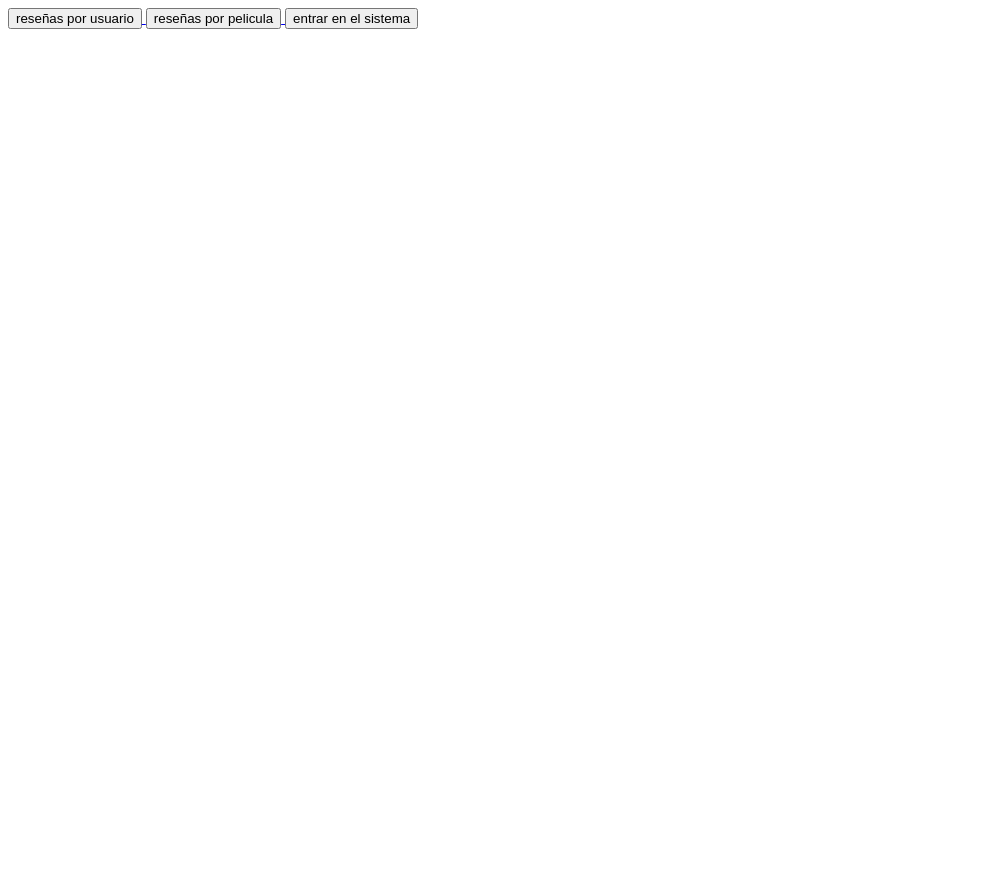
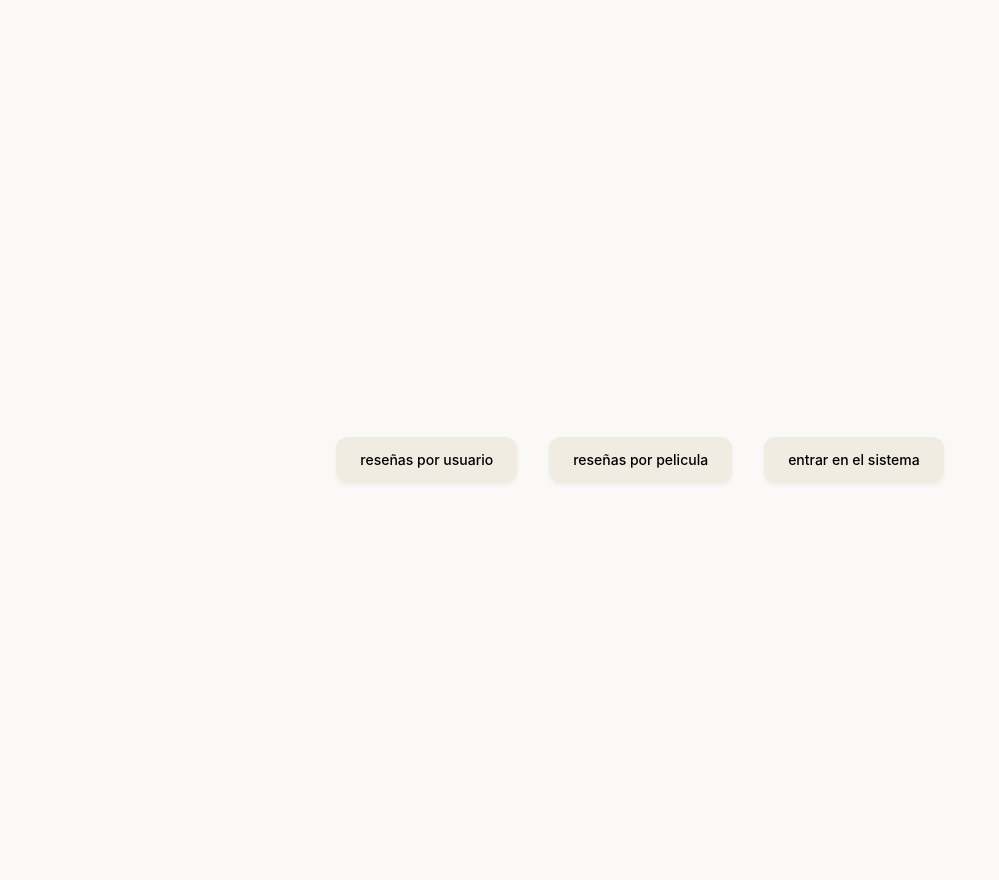
Before and after one commit to max1y0/ProgramacionIII, a Flask app: page / in a window 1280 px wide. Shown: the whole page, without its empty margins (0-999 px from the left). Run offline with Flask 3, Linux system fonts and the light colour scheme.

Commit message:
Agrego archivos css

```diff
--- /dev/null
+++ b/reviews/reviews_1/static/css/style.css
@@ -0,0 +1,176 @@
+/* Reset y configuración base */
+* {
+    margin: 0;
+    padding: 0;
+    box-sizing: border-box;
+}
+
+body {
+    font-family:
+        -apple-system, BlinkMacSystemFont, "Segoe UI", Roboto, "Helvetica Neue",
+        Arial, sans-serif;
+    background-color: #faf9f7;
+    color: #2d2d2d;
+    line-height: 1.6;
+}
+
+/* Contenedor del menú */
+.menu {
+    display: flex;
+    justify-content: center;
+    align-items: center;
+    gap: 16px;
+    padding: 24px;
+    margin: 20px auto;
+    max-width: 800px;
+    min-height: 100vh;
+    position: fixed;
+    top: 0;
+    left: 0;
+    right: 0;
+    z-index: 1000;
+}
+
+/* Reset para todos los botones HTML */
+button {
+    appearance: none;
+    -webkit-appearance: none;
+    -moz-appearance: none;
+    background: none;
+    border: none;
+    padding: 0;
+    margin: 0;
+    font: inherit;
+    outline: none;
+}
+
+/* Estilos para botones */
+.button {
+    background-color: #f0ece2;
+    color: #2d2d2d;
+    border: none;
+    border-radius: 12px;
+    padding: 12px 24px;
+    margin: 0 8px;
+    font-size: 14px;
+    font-weight: 500;
+    cursor: pointer;
+    transition: all 0.2s ease;
+    box-shadow: 0 2px 4px rgba(0, 0, 0, 0.05);
+}
+
+.button:hover {
+    background-color: #e8e0d1;
+    transform: translateY(-1px);
+    box-shadow: 0 4px 8px rgba(0, 0, 0, 0.08);
+}
+
+.button:active {
+    transform: translateY(0);
+    box-shadow: 0 2px 4px rgba(0, 0, 0, 0.05);
+}
+
+/* Contenedor de las tarjetas */
+.box {
+    max-width: 800px;
+    border: 1px solid #e8e0d1;
+    border-radius: 12px;
+    margin: 20px;
+    padding: 20px;
+    display: flex;
+    flex-direction: column;
+    gap: 20px;
+}
+
+.bigbox {
+    width: 100%;
+    min-height: 120px;
+    padding: 16px;
+    margin: 16px;
+    border: 1px solid #e8e0d1;
+    border-radius: 12px;
+    background-color: #ffffff;
+    font-family: inherit;
+    font-size: 14px;
+    color: #2d2d2d;
+    line-height: 1.5;
+    resize: vertical;
+    outline: none;
+    transition: all 0.2s ease;
+    box-shadow: 0 2px 4px rgba(0, 0, 0, 0.04);
+}
+
+.bigbox:focus {
+    border-color: #d4c5a9;
+    box-shadow: 0 4px 12px rgba(0, 0, 0, 0.08);
+}
+
+.bigbox::placeholder {
+    color: #9ca3af;
+    opacity: 0.7;
+}
+
+/* Estilos para las tarjetas */
+.card {
+    background-color: #ffffff;
+    border: 1px solid #e8e0d1;
+    border-radius: 16px;
+    padding: 24px;
+    margin: 16px;
+    box-shadow: 0 2px 8px rgba(0, 0, 0, 0.04);
+    transition: all 0.2s ease;
+}
+
+.card:hover {
+    box-shadow: 0 4px 16px rgba(0, 0, 0, 0.08);
+    border-color: #d4c5a9;
+}
+
+/* Título dentro de las tarjetas */
+.title {
+    font-size: 20px;
+    font-weight: 600;
+    color: #1a1a1a;
+    margin-bottom: 12px;
+    line-height: 1.3;
+}
+
+/* Párrafo de reseña */
+.review {
+    font-size: 14px;
+    color: #5a5a5a;
+    line-height: 1.5;
+    margin: 0;
+}
+
+/* Responsive para pantallas pequeñas */
+@media (max-width: 768px) {
+    .menu {
+        flex-wrap: wrap;
+        gap: 12px;
+        padding: 16px;
+    }
+
+    .button {
+        margin: 4px;
+        padding: 10px 20px;
+        font-size: 13px;
+    }
+
+    .box {
+        padding: 16px;
+        gap: 16px;
+    }
+
+    .card {
+        padding: 20px;
+    }
+
+    .title {
+        font-size: 18px;
+    }
+
+    .review {
+        font-size: 13px;
+    }
+}
--- a/reviews/reviews_1/templates/index.html
+++ b/reviews/reviews_1/templates/index.html
@@ -1,14 +1,22 @@
 <!doctype html>
 <html>
+    <link
+        rel="stylesheet"
+        type="text/css"
+        href="{{ url_for('static',filename='css/style.css') }}"
+    />
+
     <body>
-        <a href="{{ url_for('user_reviews')}}">
+        <div class="menu">
+            <a class="button" href="{{ url_for('user_reviews')}}">
                 <button>reseñas por usuario</button>
             </a>
-        <a href="{{ url_for('movie_reviews')}}">
+            <a class="button" href="{{ url_for('movie_reviews')}}">
                 <button>reseñas por pelicula</button>
             </a>
-        <a href="{{ url_for('login')}}">
+            <a class="button" href="{{ url_for('login')}}">
                 <button>entrar en el sistema</button>
             </a>
+        </div>
     </body>
 </html>
```
Also changed, not shown: reviews/reviews_1/templates/create.html (+26 -7 lines), reviews/reviews_1/templates/login.html (+18 -5 lines), reviews/reviews_1/templates/movie_reviews.html (+7 -2 lines), reviews/reviews_1/templates/user_reviews.html (+11 -4 lines). Lines whose indentation alone changed are shown as unchanged.
